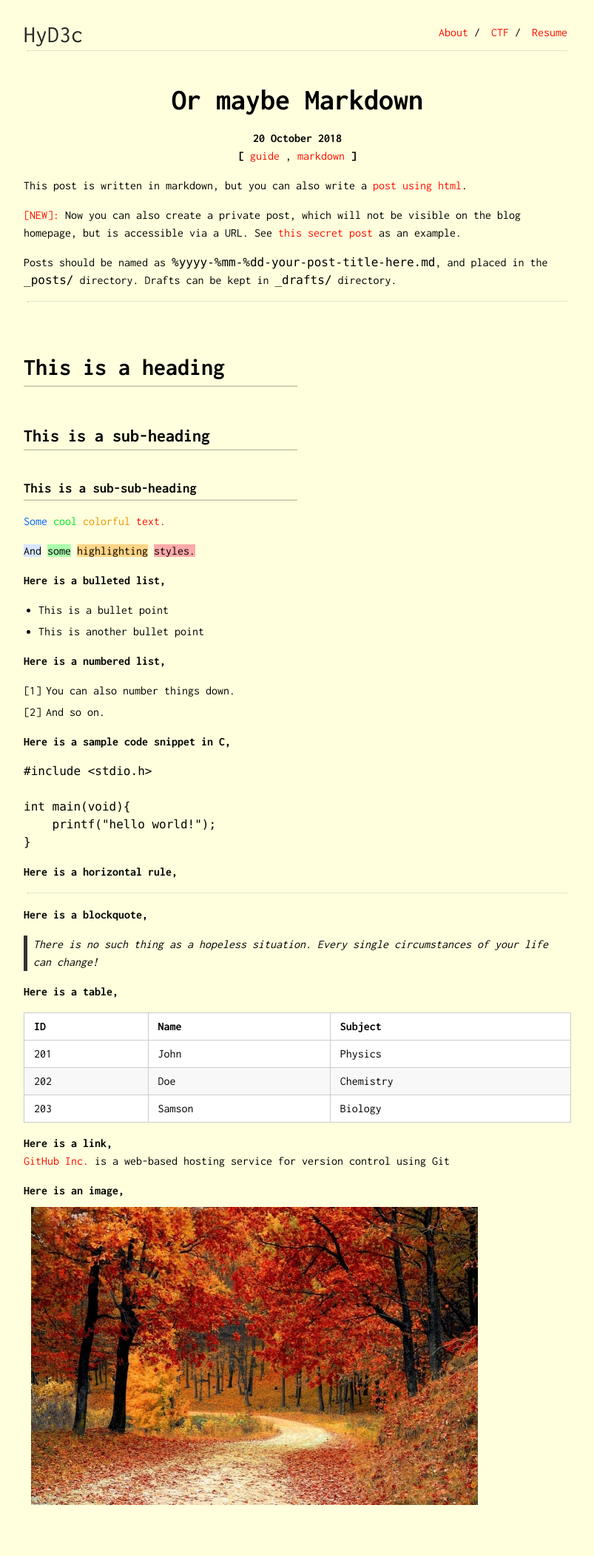
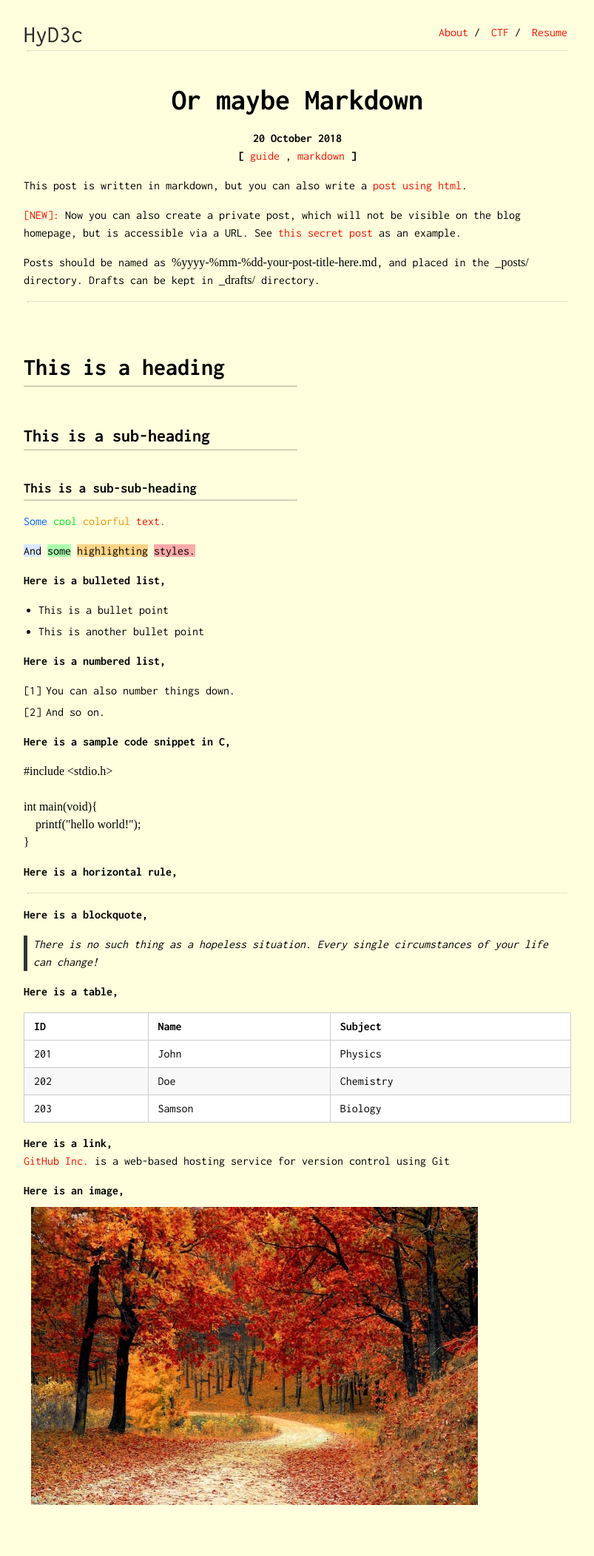
Before and after one commit to HyD3c/HyD3c.github.io, a Jekyll site: the page built from _posts/2018-10-20-markdown-posts.md, in a window 1280 px wide. Shown: the whole page at 74% size, without its empty margins (238-1041 px from the left). Built offline with Jekyll 4.4.1, drawn with Linux system fonts in a browser that asks for light colours; some web fonts are replaced.

Commit message:
Update syntax.css

```diff
--- a/css/syntax.css
+++ b/css/syntax.css
@@ -202,5 +202,5 @@
   border: 1px solid #ffffff;
 }
 code{
-  font-family: 'D2 coding', "Consolas", monospace;
+  font-family: 'D2 coding';
 }
```
